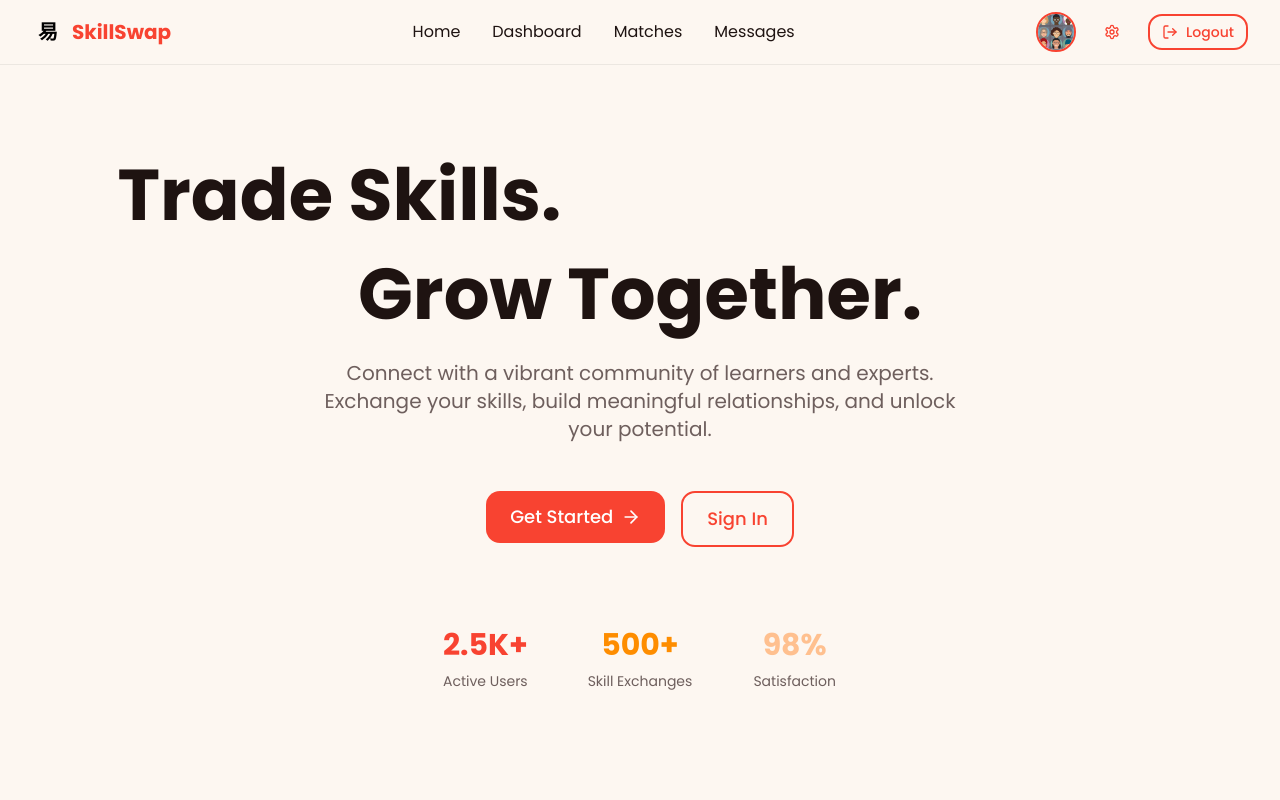
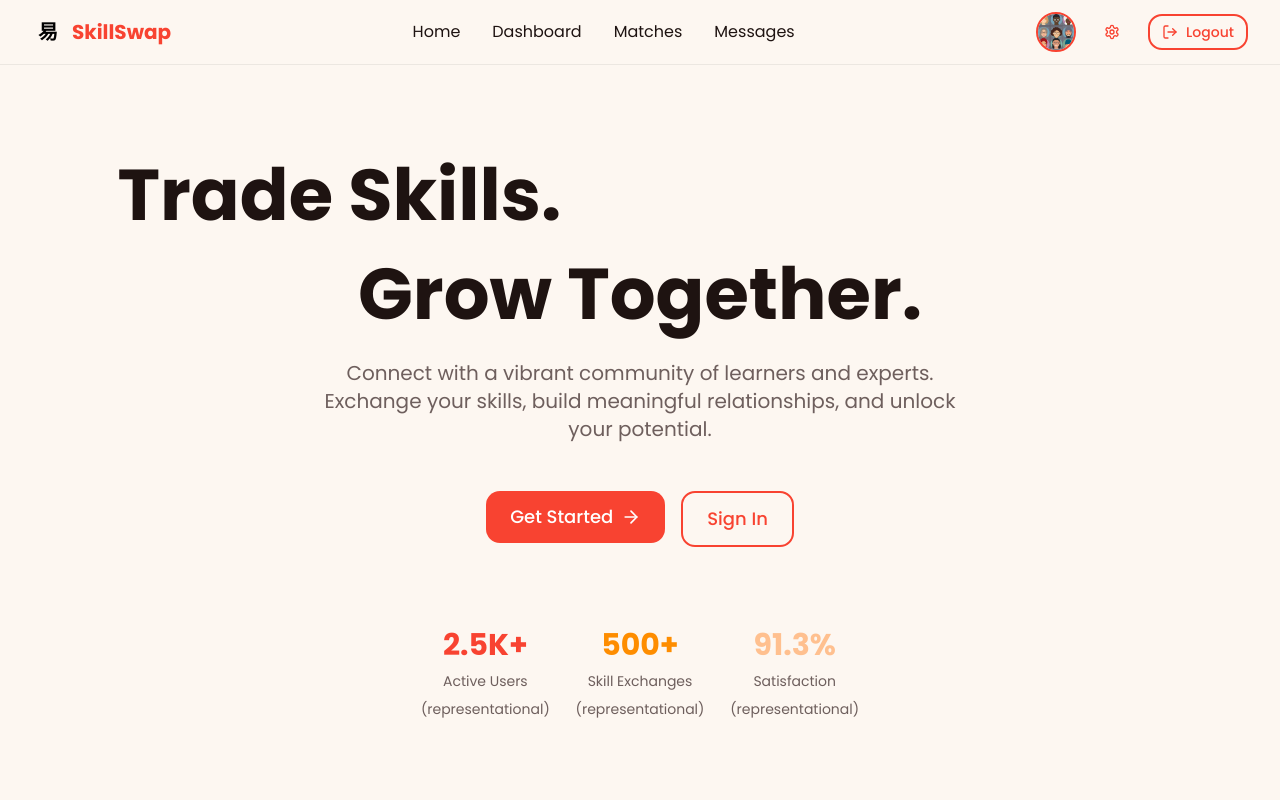
Before and after one commit to lava918/SkillSwap, a Next.js app: page / in a window 1280 px wide. Shown: the top 800 px of the page. Built offline with nearby package versions, Linux system fonts and the light colour scheme.

Commit message:
Update satisfaction percentage from 98% to 91.3%

```diff
--- a/app/page.tsx
+++ b/app/page.tsx
@@ -94,14 +94,17 @@ export default function HomePage() {
               <div className="space-y-1 sm:space-y-2">
                 <p className="text-2xl sm:text-3xl font-bold text-primary">2.5K+</p>
                 <p className="text-xs sm:text-sm text-muted-foreground">Active Users</p>
+                <p className="text-xs sm:text-sm text-muted-foreground">(representational)</p>
               </div>
               <div className="space-y-1 sm:space-y-2">
                 <p className="text-2xl sm:text-3xl font-bold text-accent">500+</p>
                 <p className="text-xs sm:text-sm text-muted-foreground">Skill Exchanges</p>
+                <p className="text-xs sm:text-sm text-muted-foreground">(representational)</p>
               </div>
               <div className="space-y-1 sm:space-y-2">
-                <p className="text-2xl sm:text-3xl font-bold text-secondary">98%</p>
+                <p className="text-2xl sm:text-3xl font-bold text-secondary">91.3%</p>
                 <p className="text-xs sm:text-sm text-muted-foreground">Satisfaction</p>
+                <p className="text-xs sm:text-sm text-muted-foreground">(representational)</p>
               </div>
             </motion.div>
           </motion.div>
```
